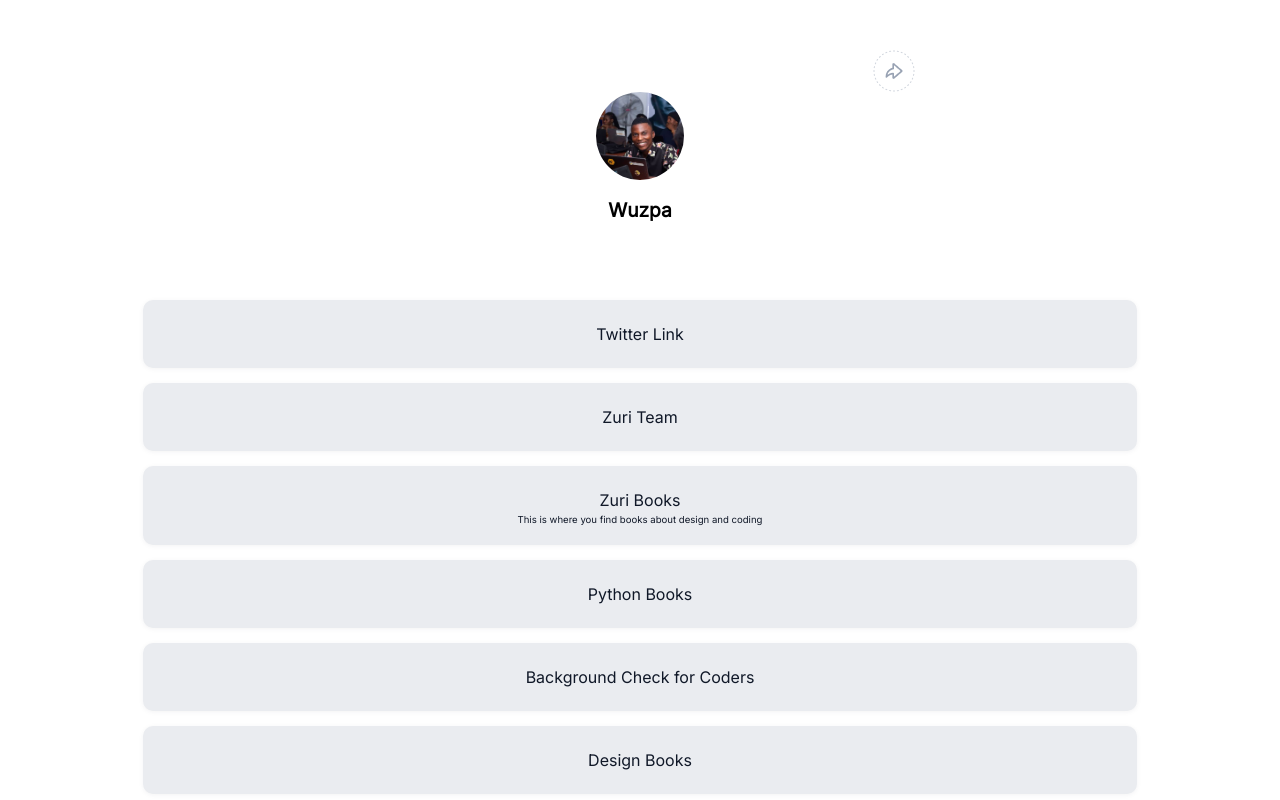
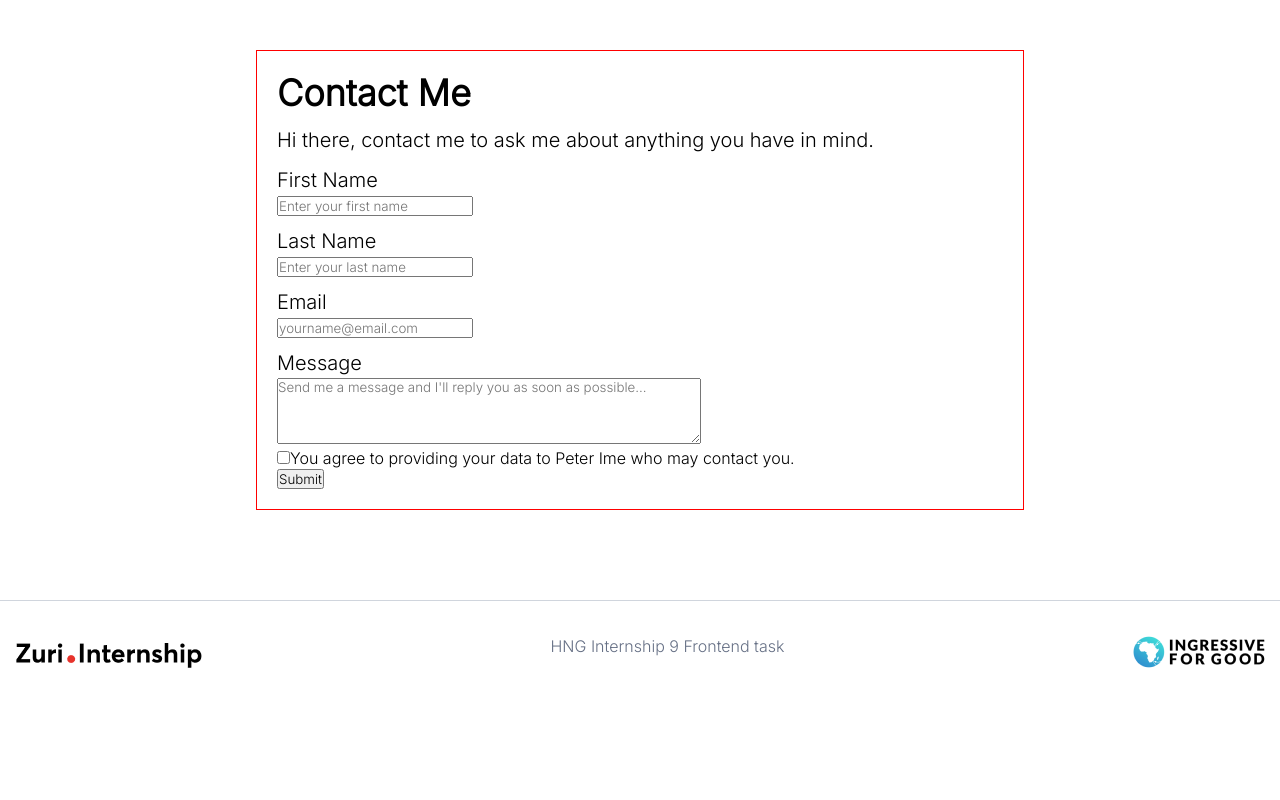
Before and after one commit to PeroHub/linktree, a React (Create React App) app: page /contact in a window 1280 px wide. Shown: the top 800 px of the page. Built offline with nearby package versions, Linux system fonts and the light colour scheme.

Commit message:
feat: added contact component

```diff
--- a/package.json
+++ b/package.json
@@ -6,10 +6,13 @@
     "@testing-library/jest-dom": "^5.16.5",
     "@testing-library/react": "^13.4.0",
     "@testing-library/user-event": "^13.5.0",
+    "formik": "^2.2.9",
     "react": "^18.2.0",
     "react-dom": "^18.2.0",
+    "react-router-dom": "^6.4.3",
     "react-scripts": "5.0.1",
-    "web-vitals": "^2.1.4"
+    "web-vitals": "^2.1.4",
+    "yup": "^0.32.11"
   },
   "scripts": {
     "start": "react-scripts start",
--- a/src/App.css
+++ b/src/App.css
@@ -1,4 +1,4 @@
-@import url('https://fonts.googleapis.com/css2?family=Inter:wght@300;400&display=swap');
+@import url('https://fonts.googleapis.com/css2?family=Inter:wght@200;300&display=swap');
 
 * {
   padding: 0;
--- a/src/App.js
+++ b/src/App.js
@@ -24,6 +24,8 @@
     { name : 'Python Books', id: 'book__python', link: 'https://books.zuri.team/python-for-beginners?ref_id=peterime' },
     { name : 'Background Check for Coders', id: 'pitch', link: ' https://background.zuri.team' },
     { name : 'Design Books', id: 'book__design', link: 'https://books.zuri.team/design-rules' },
+    { name : 'Contact Me', id: 'contact', link: '/contact' },
+
   ]
 }
 
--- /dev/null
+++ b/src/components/contact/Contact.js
@@ -0,0 +1,150 @@
+import React, { useState } from 'react'
+import { useFormik } from 'formik';
+import Footer from '../footer/Footer'
+import './contact.css'
+
+
+ const validate = values => {
+
+  //Error object defined
+  const errors = {};
+
+  //Checking if a value is inputed
+  if (!values.first_name) {
+    errors.first_name = 'Please enter a message';
+
+    //Checking length of users input
+  } else if (values.first_name.length > 15) {
+    errors.first_name = 'Must be 15 characters or less';
+  }
+
+  //Checking if a value is inputed
+  if (!values.last_name) {
+    errors.last_name = 'Please enter a message';
+
+     //Checking length of users input
+  } else if (values.last_name.length > 20) {
+    errors.last_name = 'Must be 20 characters or less';
+  }
+
+  //Checking if a value is inputed
+  if (!values.message) {
+    errors.message = 'Please enter a message';
+
+     //Checking length of users input
+  } else if (values.message.length < 20) {
+    errors.message = 'Must be 20 characters or more';
+  }
+
+   //Checking if a value is inputed
+  if (!values.email) {
+    errors.email = 'Please enter a message';
+
+    //Checking for correct email
+  } else if (!/^[A-Z0-9._%+-]+@[A-Z0-9.-]+\.[A-Z]{2,4}$/i.test(values.email)) {
+    errors.email = 'Invalid email address';
+  }
+
+  return errors;
+};
+
+const authorName = "Peter Ime"
+
+
+
+
+export default function Contact() {
+  const [ isSubmit, setIsSubmit ] = useState(false)
+
+  const handleSubmit = values => {
+    setIsSubmit(true)
+    alert(JSON.stringify(values, null, 2));
+      console.log(values)
+  }
+
+  const formik = useFormik({
+    initialValues: {
+      first_name: '',
+      last_name: '',
+      email: '',
+      message: '',
+    },
+    validate,
+    onSubmit: values => {
+      handleSubmit(values)
+    },
+  });
+
+
+
+  return (
+    <div className='contact-main'>
+      {isSubmit ? <p>Message submit</p>: null}
+      <div className='contact-sub-con'>
+        <h1>Contact Me</h1>
+        <p>Hi there, contact me to ask me about anything you have in mind.</p>
+        <div>
+        <form onSubmit={formik.handleSubmit}>
+          <div className='form-container'>
+            <div className='form-input-con'>
+              <p><label htmlFor="first_name">First Name</label></p>
+              <input
+                id="first_name"
+                placeholder='Enter your first name'
+                name="first_name"
+                type="text"
+                onChange={formik.handleChange}
+                value={formik.values.first_name}
+              />
+              {formik.errors.first_name ? <div>{formik.errors.first_name}</div> : null}
+            </div>
+            <div>
+              <p><label htmlFor="last_name">Last Name</label></p>
+              <input
+                id="last_name"
+                placeholder='Enter your last name'
+                name="last_name"
+                type="text"
+                onChange={formik.handleChange}
+                value={formik.values.last_name}
+              />
+              {formik.errors.last_name ? <div>{formik.errors.last_name}</div> : null}
+            </div>
+          </div>
+          <div>
+            <p><label htmlFor="email">Email</label></p>
+            <input
+              id="'email'"
+              placeholder='yourname@email.com'
+              name="email"
+              type="email"
+              onChange={formik.handleChange}
+              value={formik.values.email}
+            />
+            {formik.errors.email ? <div>{formik.errors.email}</div> : null}
+          </div>
+          <div>
+            <p><label for="message">Message</label></p>
+            <textarea
+              placeholder="Send me a message and I'll reply you as soon as possible..."
+              id="'message'"
+              name="message"
+              onChange={formik.handleChange}
+              value={formik.values.message}
+              rows="4"
+              cols="50">
+              </textarea>
+            {formik.errors.message ? <div>{formik.errors.message}</div> : null}
+          </div>
+          <div>
+            <input type="checkbox" id="checkbox" name="checkbox" value="checkbox" />
+            <label for="checkbox">{`You agree to providing your data to ${authorName} who may contact you. `}</label>
+          </div>
+       <button type="submit" id='btn__submit'>Submit</button>
+     </form>
+        </div>
+      </div>
+        <Footer />
+    </div>
+  )
+}
--- /dev/null
+++ b/src/components/contact/contact.css
@@ -0,0 +1,29 @@
+.contact-sub-con {
+    margin: 0 auto;
+    border: 1px solid red;
+    padding: 20px;
+}
+
+.contact-main .contact-sub-con {
+    position: relative;
+    top: 50px;
+}
+
+.contact-main .contact-sub-con h1 {
+    font-size: 2.25rem;
+    line-height: 44px;
+    font-weight: 600;
+}
+
+.contact-main .contact-sub-con p {
+    font-weight: 400;
+    font-size: 20px;
+    line-height: 30px;
+    margin-top: 10px;
+}
+
+@media screen and (min-width: 700px) {
+    .contact-sub-con {
+        width: 60%;
+    }
+}
--- a/src/index.css
+++ b/src/index.css
@@ -1,3 +1,4 @@
+
 body {
   margin: 0;
   font-family: -apple-system, BlinkMacSystemFont, 'Segoe UI', 'Roboto', 'Oxygen',
--- a/src/index.js
+++ b/src/index.js
@@ -1,17 +1,34 @@
 import React from 'react';
 import ReactDOM from 'react-dom/client';
 import './index.css';
+import {
+  createBrowserRouter,
+  RouterProvider,
+  Route,
+} from "react-router-dom";
 import App from './App';
-import reportWebVitals from './reportWebVitals';
+import Contact from './components/contact/Contact'
+
+
+const router = createBrowserRouter([
+  {
+    path: "/",
+    element: <App />,
+  },
+  {
+    path: "/contact",
+    element: <Contact />,
+  },
+]);
 
 const root = ReactDOM.createRoot(document.getElementById('root'));
 root.render(
   <React.StrictMode>
-    <App />
+    <RouterProvider router={router} />
   </React.StrictMode>
 );
 
 // If you want to start measuring performance in your app, pass a function
 // to log results (for example: reportWebVitals(console.log))
 // or send to an analytics endpoint. Learn more: https://bit.ly/CRA-vitals
-reportWebVitals();
+// reportWebVitals();
```
Also changed, not shown: 1 other file (tests, documents, lock files or other folders).
